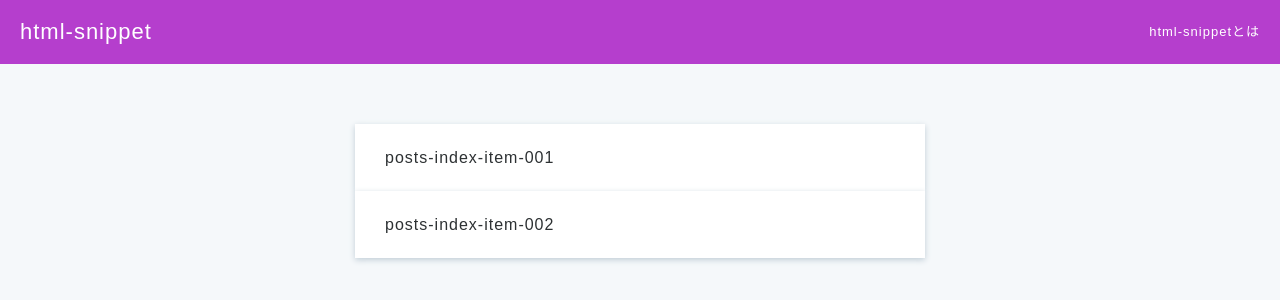
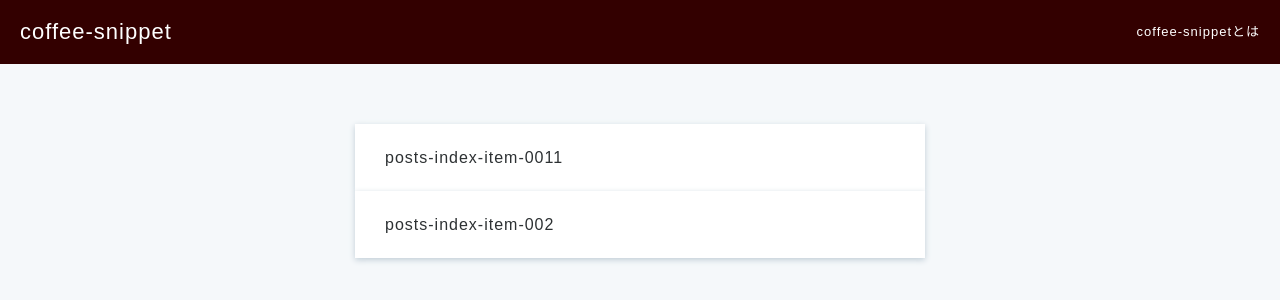
Before and after one commit to fk2000/coffee-snippet, a plain HTML site: page lib/index.html in a window 1280 px wide. Drawn offline with Linux system fonts and the light colour scheme.

Commit message:
index, about edit

```diff
--- a/lib/app.js
+++ b/lib/app.js
@@ -25,4 +25,9 @@
     return console.log("listening on *:", port);
   });
 
+
+  /*
+  app.use './images', app.static('images')
+   */
+
 }).call(this);
--- a/lib/index.html
+++ b/lib/index.html
@@ -1,7 +1,7 @@
 <!DOCTYPE html>
  <html>
    <head>
-     <title>html-snippet</title>
+     <title>coffee-snippet</title>
      <meta charset="UTF-8">
      <style>
      /* reset ================================ */
@@ -44,7 +44,7 @@
      /* 共通レイアウト ================================ */
      body {
      color: #2d3133;
-     background-color: #b53ecd;
+     background-color: #330000;
      margin: 0;
      min-height: 1vh;
      }
@@ -80,6 +80,8 @@
      color: white;
      font-size: 22px;
      line-height: 64px;
+     /* background: url(./Coffee-script.png); */
+     /* #// left top/64px auto no-repeat; */
      }
 
      .header-logo a{
@@ -346,18 +348,18 @@
      <body>
          <header>
              <div class="header-logo">
-                 <a href="/">html-snippet</a>
+                 <a href="/">coffee-snippet</a>
              </div>
              <ul class="header-menus">
                  <li>
-                 <a href="/about">html-snippetとは</a>
+                 <a href="/about">coffee-snippetとは</a>
                  </li>
              </ul>
          </header>
          <div class="main posts-index">
              <div class="container">
                  <div class="posts-index-item">
-                 posts-index-item-001
+                 posts-index-item-0011
                  </div>
                  <div class="posts-index-item">
                  posts-index-item-002
--- a/src/app.coffee
+++ b/src/app.coffee
@@ -15,4 +15,6 @@ app.get '/error', (req, res) ->
 http.listen port, ->
   console.log "listening on *:", port
 
+###
 app.use './images', app.static('images')
+###
```
Also changed, not shown: lib/about.html (+5 -5 lines), src/about.html (+1 -1 lines), src/index.html (+0 -1 lines).
